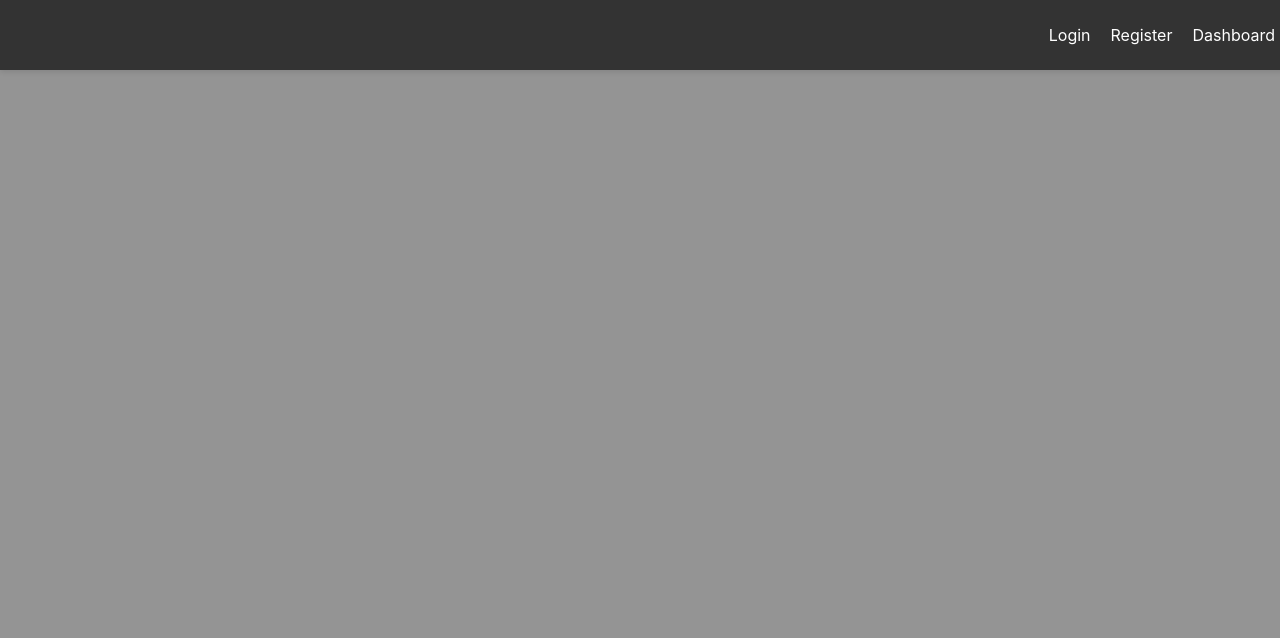
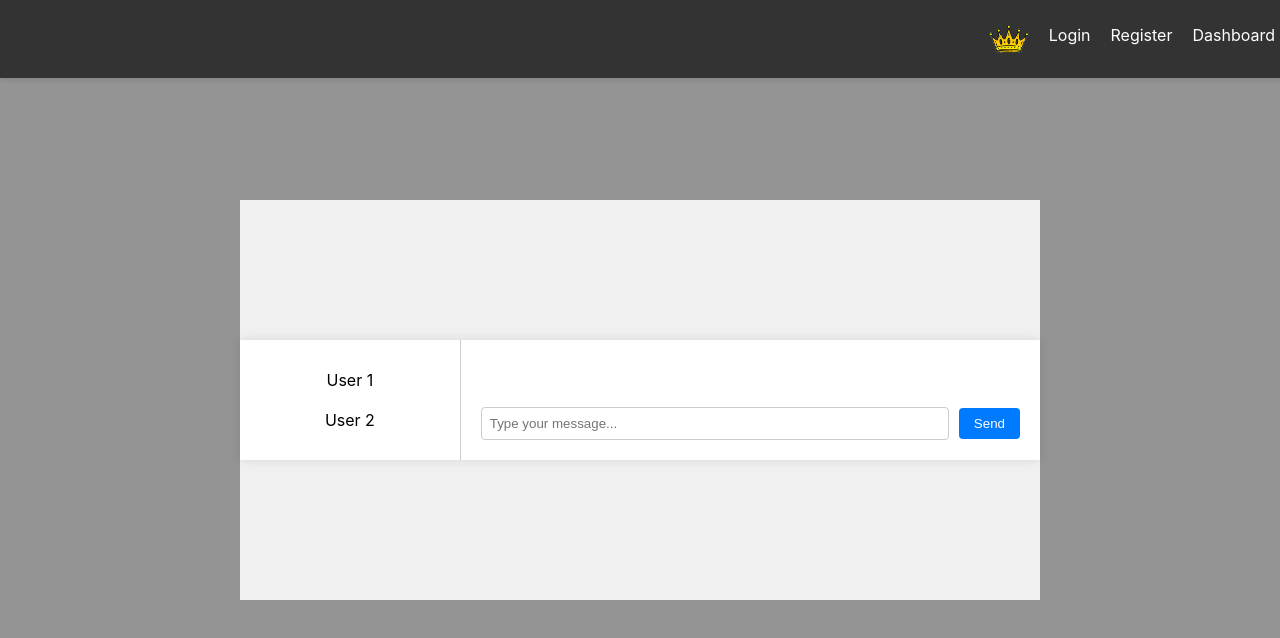
Before and after one commit to renzosj/goodnight-king, a React (Create React App) app in the folder client/: page /chat in a window 1280 px wide. Shown: the top 638 px of the page. Built offline with nearby package versions, Linux system fonts and the light colour scheme.

Commit message:
chat box

```diff
--- a/client/src/App.css
+++ b/client/src/App.css
@@ -113,7 +113,18 @@ input {
 
 /* Navbar */
 
-/* Navbar.css */
+.navbar-container {
+  align-items: center; /* Vertically center the items */
+  padding-left: 20px; /* Adjust the padding to move the entire content to the right */
+}
+
+
+.crown-image {
+  display: flex;
+  width: 40px; /* Adjust the width as needed */
+  height: auto;
+  margin-left: 20px; /* Add margin to separate the crown image from the links */
+}
 
 .navbar-container {
   position: fixed;
@@ -164,3 +175,83 @@ input {
   max-width: 300%;
   height: auto;
 }
+
+/* MessagingApp.css */
+
+.app-container {
+  display: flex;
+  justify-content: center;
+  align-items: center;
+  height: 50vh;
+  background-color: #f0f0f0;
+}
+
+.messaging-app {
+  display: flex;
+  width: 800px;
+  background-color: #fff;
+  box-shadow: 0px 0px 10px rgba(0, 0, 0, 0.1);
+}
+
+.conversation-list {
+  flex: 1;
+  border-right: 1px solid #ccc;
+  padding: 20px;
+}
+
+.conversation-item {
+  padding: 10px;
+  cursor: pointer;
+  transition: background-color 0.3s;
+}
+
+.conversation-item:hover {
+  background-color: #f0f0f0;
+}
+
+.conversation-item.selected {
+  background-color: #ddd;
+}
+
+.chat-window {
+  flex: 3;
+  padding: 20px;
+  display: flex;
+  flex-direction: column;
+}
+
+.message-list {
+  flex: 1;
+  overflow-y: auto;
+}
+
+.message {
+  margin: 10px 0;
+}
+
+.chat-input {
+  display: flex;
+  align-items: center;
+  margin-top: 10px;
+}
+
+.chat-input input {
+  flex: 1;
+  padding: 8px;
+  border: 1px solid #ccc;
+  border-radius: 4px;
+}
+
+.chat-input button {
+  margin-left: 10px;
+  padding: 8px 15px;
+  background-color: #007bff;
+  color: white;
+  border: none;
+  border-radius: 4px;
+  cursor: pointer;
+}
+
+.chat-input button:hover {
+  background-color: #0056b3;
+}
--- a/client/src/App.js
+++ b/client/src/App.js
@@ -14,9 +14,10 @@ import Login from "./pages/Login";
 import Navbar from "./components/Navbar";
 import Home from "./pages/Home";
 import Dashboard from "./pages/dashboard";
+import Chat from "./pages/chat";
 
 const httpLink = createHttpLink({
-  uri: "/graphql",
+  uri: "http://localhost:3001/graphql",
 });
 
 const authLink = setContext((_, { headers }) => {
@@ -51,6 +52,7 @@ function App() {
             <Route path="/register" element={<Register />} />
             <Route path="/login" element={<Login />} />
             <Route path="/dashboard" element={<Dashboard user={user} />} />
+            <Route path="/chat" element={<Chat />} /> {/* Add the Chat route */}
           </Routes>
         </div>
       </Router>
--- a/client/src/components/Navbar.jsx
+++ b/client/src/components/Navbar.jsx
@@ -1,10 +1,14 @@
 import React from "react";
 import { Link } from "react-router-dom";
+import CrownImage from '../images/gnk-logo-proto-01.png';
 
 const Navbar = () => {
     return (
       <nav className="navbar-container">
         <ul className="navbar-list">
+        <li className="navbar-item">
+            <img src={CrownImage} alt="Crown" className="crown-image" />
+          </li>
           <li className="navbar-item">
             <Link to="/login" className="navbar-link">
               Login
--- a/client/src/pages/chat.jsx
+++ b/client/src/pages/chat.jsx
@@ -1,68 +1,151 @@
-import React from 'react';
-import { useQuery, useMutation, useSubscription } from '@apollo/client';
-import { gql } from '@apollo/client';
+import React, { useState } from 'react';
 
-const GET_MESSAGES = gql`
-  query GetMessages {
-    messages {
-      id
-      content
-      user
-    }
-  }
-`;
+function MessagingApp() {
+  const [selectedConversation, setSelectedConversation] = useState(null);
+  const [currentMessage, setCurrentMessage] = useState('');
+  const [messages, setMessages] = useState([]);
 
-const NEW_MESSAGE = gql`
-  subscription NewMessage {
-    newMessage {
-      id
-      content
-      user
-    }
-  }
-`;
+  const conversations = [
+    { id: 1, name: 'User 1' },
+    { id: 2, name: 'User 2' },
+    // ...add more conversations
+  ];
 
-const SEND_MESSAGE = gql`
-  mutation SendMessage($content: String!, $user: String!) {
-    sendMessage(content: $content, user: $user) {
-      id
-      content
-      user
-    }
-  }
-`;
-
-function ChatPage() {
-  const { loading, error, data } = useQuery(GET_MESSAGES);
-  const { data: newMessageData } = useSubscription(NEW_MESSAGE);
-  const [sendMessage] = useMutation(SEND_MESSAGE);
-
-  const handleSendMessage = (content, user) => {
-    sendMessage({ variables: { content, user } });
+  const handleConversationClick = (conversationId) => {
+    setSelectedConversation(conversationId);
+    // Fetch messages for the selected conversation from the backend
+    // Set messages using setMessages
   };
 
-  if (loading) return <p>Loading...</p>;
-  if (error) return <p>Error: {error.message}</p>;
-
-  const messages = [...data.messages, newMessageData?.newMessage].filter(Boolean);
+  const handleSendMessage = () => {
+    // Send the currentMessage to the backend
+    // Update messages using setMessages
+    setCurrentMessage('');
+  };
 
   return (
-    <div>
-      <h2>Chat Room</h2>
-      <div className="messages">
-        {messages.map(message => (
-          <div key={message.id} className="message">
-            <strong>{message.user}: </strong>
-            {message.content}
+    <div className="app-container">
+      <div className="messaging-app">
+        <div className="conversation-list">
+          {conversations.map((conversation) => (
+            <div
+              key={conversation.id}
+              className={`conversation-item ${selectedConversation === conversation.id ? 'selected' : ''}`}
+              onClick={() => handleConversationClick(conversation.id)}
+            >
+              {conversation.name}
+            </div>
+          ))}
+        </div>
+        <div className="chat-window">
+          <div className="message-list">
+            {messages.map((message) => (
+              <div key={message.id} className="message">
+                <strong>{message.user}: </strong>
+                {message.content}
+              </div>
+            ))}
           </div>
-        ))}
-      </div>
-      <div className="message-input">
-        <input type="text" placeholder="Your message" />
-        <button onClick={() => handleSendMessage("Message content", "User")}>Send</button>
+          <div className="chat-input">
+            <input
+              type="text"
+              placeholder="Type your message..."
+              value={currentMessage}
+              onChange={(e) => setCurrentMessage(e.target.value)}
+            />
+            <button onClick={handleSendMessage}>Send</button>
+          </div>
+        </div>
       </div>
     </div>
   );
 }
 
-export default ChatPage;
+export default MessagingApp;
+
+
+
+
+
+
+
+
+
+
+
+
+
+
+
+
+
+
+
+// import React from 'react';
+// import { useQuery, useMutation, useSubscription } from '@apollo/client';
+// import { gql } from '@apollo/client';
+
+// const GET_MESSAGES = gql`
+//   query GetMessages {
+//     messages {
+//       id
+//       content
+//       user
+//     }
+//   }
+// `;
+
+// const NEW_MESSAGE = gql`
+//   subscription NewMessage {
+//     newMessage {
+//       id
+//       content
+//       user
+//     }
+//   }
+// `;
+
+// const SEND_MESSAGE = gql`
+//   mutation SendMessage($content: String!, $user: String!) {
+//     sendMessage(content: $content, user: $user) {
+//       id
+//       content
+//       user
+//     }
+//   }
+// `;
+
+// function ChatPage() {
+//   const { loading, error, data } = useQuery(GET_MESSAGES);
+//   const { data: newMessageData } = useSubscription(NEW_MESSAGE);
+//   const [sendMessage] = useMutation(SEND_MESSAGE);
+
+//   const handleSendMessage = (content, user) => {
+//     sendMessage({ variables: { content, user } });
+//   };
+
+//   if (loading) return <p>Loading...</p>;
+//   if (error) return <p>Error: {error.message}</p>;
+
+//   const messages = [...data.messages, newMessageData?.newMessage].filter(Boolean);
+
+//   return (
+//     <div>
+//       <h2>Chat Room</h2>
+//       <div className="messages">
+//         {messages.map(message => (
+//           <div key={message.id} className="message">
+//             <strong>{message.user}: </strong>
+//             {message.content}
+//           </div>
+//         ))}
+//       </div>
+//       <div className="message-input">
+//         <input type="text" placeholder="Your message" />
+//         <button onClick={() => handleSendMessage("Message content", "User")}>Send</button>
+//       </div>
+//     </div>
+//   );
+// }
+
+// export default ChatPage;
--- a/client/src/pages/dashboard.jsx
+++ b/client/src/pages/dashboard.jsx
@@ -16,7 +16,7 @@ const projects = [
   {
     id: 2,
     imageUrl: "",
-    link: "/homepage2",
+    link: "/chat",
     title: "Chat",
   },
   {
```
Also changed, not shown: 1 other file (tests, documents, lock files or other folders). Lines whose indentation alone changed are shown as unchanged.
